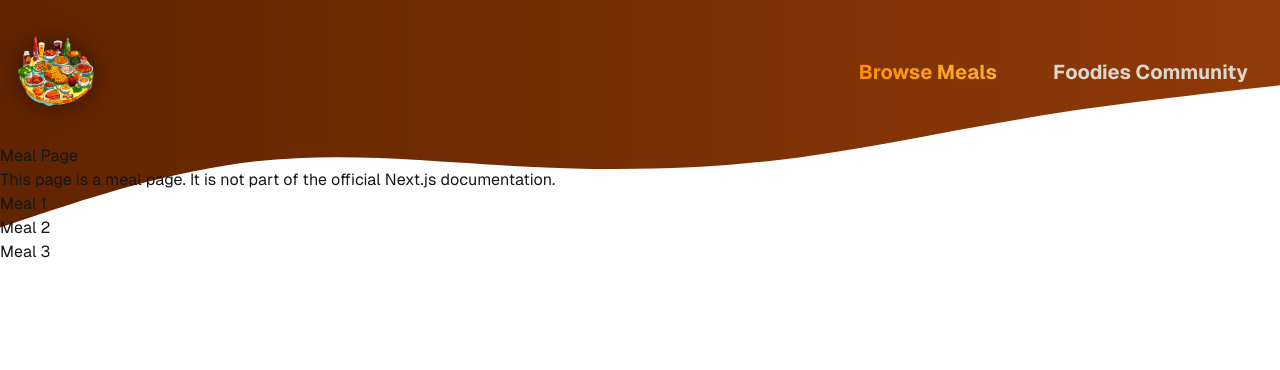
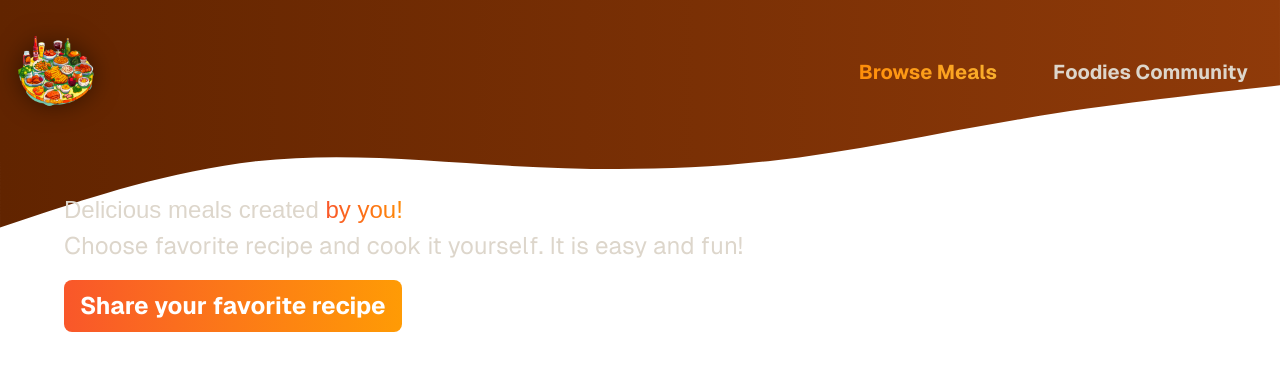
Before and after one commit to illusionnext/FoodieWebApp, a Next.js app: page /meals in a window 1280 px wide. Shown: the top 370 px of the page. Built offline with nearby package versions, Linux system fonts and the light colour scheme.

Commit message:
Outputting Meal Data && Images With Unknown Data

```diff
--- a/app/community/page.tsx
+++ b/app/community/page.tsx
@@ -11,9 +11,9 @@ export default function CommunityPage() {
         </h1>
         <p>Join our community and share your favorite recipes!</p>
       </header>
+
       <main className={classes.main}>
         <h2>Community Perks</h2>
-
         <ul className={classes.perks}>
           {perks.map((perk, index) => (
             <li key={index}>
--- a/app/meals/[slug]/page.tsx
+++ b/app/meals/[slug]/page.tsx
@@ -4,6 +4,8 @@ export default async function MealsSlug({
   params: { slug: string };
 }) {
   const { slug } = params;
+  console.log({ slug });
+  // console.log(params);
 
   return (
     <section>
--- /dev/null
+++ b/app/meals/page.module.css
@@ -0,0 +1,52 @@
+.header {
+    gap: 3rem;
+    margin: 3rem auto 5rem;
+    width: 90%;
+    max-width: 75rem;
+    color: #ddd6cb;
+    font-size: 1.5rem;
+}
+
+.header h1 {
+    font-family: Montserrat, sans-serif;
+}
+
+.highlight {
+    background: linear-gradient(90deg, #f9572a, #ff8a05);
+    background-clip: text;
+    -webkit-text-fill-color: transparent;
+}
+
+.header p {
+    margin: 0;
+}
+
+.cta a {
+    display: inline-block;
+    margin-top: 1rem;
+    padding: 0.5rem 1rem;
+    border-radius: 0.5rem;
+    background: linear-gradient(90deg, #f9572a, #ff9b05);
+    color: #fff;
+    font-weight: bold;
+    text-decoration: none;
+}
+
+.loading {
+    text-align: center;
+    animation: loading 1.2s ease-in-out infinite;
+}
+
+@keyframes loading {
+    0% {
+        color: #e9e9e9;
+    }
+
+    50% {
+        color: #b89b84;
+    }
+
+    100% {
+        color: #e9e9e9;
+    }
+}
--- a/app/meals/page.tsx
+++ b/app/meals/page.tsx
@@ -1,24 +1,21 @@
+import classes from "./page.module.css";
 import Link from "next/link";
 
 export default function MealsPage() {
   return (
-    <section>
-      <h1>Meal Page</h1>
-      <p>
-        This page is a meal page. It is not part of the official Next.js
-        documentation.
-      </p>
-      <ul>
-        <li>
-          <Link href="/meals/meal-1">Meal 1</Link>
-        </li>
-        <li>
-          <Link href="/meals/meal-2">Meal 2</Link>
-        </li>
-        <li>
-          <Link href="/meals/meal-3">Meal 3</Link>
-        </li>
-      </ul>
-    </section>
+    <>
+      <header className={classes.header}>
+        <h1>
+          Delicious meals created{" "}
+          <span className={classes.highlight}>by you!</span>{" "}
+        </h1>
+        <p>Choose favorite recipe and cook it yourself. It is easy and fun!</p>
+        <p className={classes.cta}>
+          {" "}
+          <Link href="/meals/share">Share your favorite recipe</Link>
+        </p>
+      </header>
+      <main className={classes.main}></main>
+    </>
   );
 }
--- /dev/null
+++ b/components/SSR-ServerSideRendering/meals/meal-grid.module.css
@@ -0,0 +1,10 @@
+.meals {
+    width: 90%;
+    max-width: 90rem;
+    display: grid;
+    grid-template-columns: repeat(auto-fill, minmax(20rem, 1fr));
+    grid-gap: 5rem;
+    margin: 2rem auto;
+    list-style: none;
+    padding: 0;
+}
--- /dev/null
+++ b/components/SSR-ServerSideRendering/meals/meal-grid.tsx
@@ -0,0 +1,11 @@
+import classes from "./meal-grid.module.css";
+
+export default function MealsGrid({ meals }: { meals: { id: number }[] }) {
+  return (
+    <ul className={classes.grid}>
+      {meals.map((meal) => (
+        <li key={meal.id}>MEALS WILL BE HERE</li>
+      ))}
+    </ul>
+  );
+}
--- /dev/null
+++ b/components/SSR-ServerSideRendering/meals/meal-item.module.css
@@ -0,0 +1,75 @@
+.meal {
+    display: flex;
+    flex-direction: column;
+    justify-content: space-between;
+    height: 100%;
+    border-radius: 4px;
+    box-shadow: 0 0 12px rgb(0 0 0 / 30%);
+    overflow: hidden;
+    transition: all 0.3s ease-in-out;
+    color: #ddd6cb;
+    background: linear-gradient(90deg, #2c1e19, #25200f);
+}
+
+.headerText {
+    padding: 0.5rem 1rem 0;
+}
+
+.headerText h2 {
+    margin: 0;
+    font-size: 1.5rem;
+    font-family: Montserrat, sans-serif;
+}
+
+.headerText p {
+    font-size: 0.75rem;
+    color: #cfa69b;
+    font-style: italic;
+}
+
+.meal h2,
+.meal p {
+    margin: 0;
+}
+
+.image {
+    position: relative;
+    height: 15rem;
+}
+
+.meal img {
+    object-fit: cover;
+}
+
+.content {
+    display: flex;
+    flex-direction: column;
+    justify-content: space-between;
+    height: 100%;
+}
+
+.summary {
+    padding: 1rem 1rem 0;
+}
+
+.actions {
+    padding: 1rem;
+    text-align: right;
+}
+
+.actions a {
+    display: inline-block;
+    margin-top: 1rem;
+    padding: 0.5rem 1rem;
+    border-radius: 0.5rem;
+    background: linear-gradient(90deg, #f9572a, #ff9b05);
+    color: #fff;
+    font-weight: bold;
+    text-decoration: none;
+}
+
+.actions a:hover,
+.actions a:active {
+    background: linear-gradient(90deg, #fd4715, #f9b241);
+    box-shadow: 0 0 12px rgb(242 100 18 / 80%);
+}
--- /dev/null
+++ b/components/SSR-ServerSideRendering/meals/meal-item.tsx
@@ -0,0 +1,49 @@
+import Link from "next/link";
+import Image, { StaticImageData } from "next/image";
+import classes from "./meal-item.module.css";
+
+export default function MealItem({
+  title = "Unknown Meal",
+  slug = "",
+  image,
+  summary = "No summary available.",
+  creator = "Illusion",
+}: {
+  title?: string;
+  slug?: string;
+  image: StaticImageData;
+  summary?: string;
+  creator?: string;
+}) {
+  if (!slug) {
+    console.warn("No slug provided for MealItem, link will not work!");
+  }
+
+  return (
+    <article className={classes.meal}>
+      <header>
+        <div className={classes.image}>
+          <Image
+            src={image || "/path/to/default-image.jpg"} //add default path later
+            alt={title || "Meal image"}
+            fill
+          />
+        </div>
+        <div className={classes.headerText}>
+          <h2>{title}</h2>
+          <p>by {creator}</p>
+        </div>
+      </header>
+      <section className={classes.content}>
+        <p className={classes.summary}>{summary}</p>
+        <div className={classes.actions}>
+          {slug ? (
+            <Link href={`/meals/${slug}`}>View Details</Link>
+          ) : (
+            <span>Details Unavailable</span>
+          )}
+        </div>
+      </section>
+    </article>
+  );
+}
```
